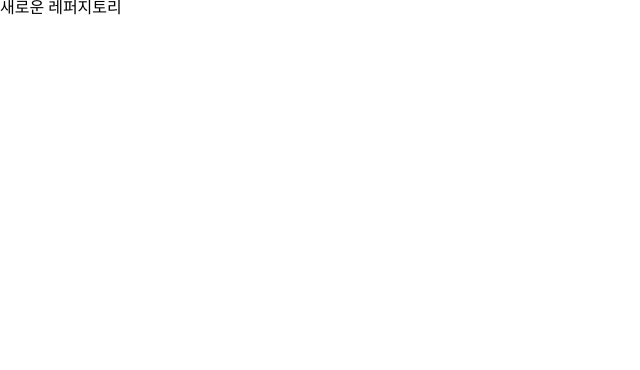
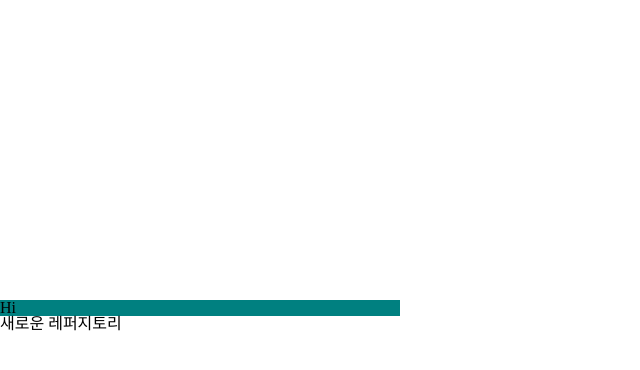
Before and after one commit to rahee-k-it/u-react-band, a React (Create React App) app: page / in a window 1280 px wide. Shown: the top 370 px of the page, without its empty margins (0-640 px from the left). Built offline with nearby package versions, Linux system fonts and the light colour scheme.

Commit message:
first time nav

```diff
--- a/package.json
+++ b/package.json
@@ -9,6 +9,7 @@
     "react": "^18.2.0",
     "react-dom": "^18.2.0",
     "react-scripts": "5.0.1",
+    "styled-components": "^5.3.5",
     "styled-reset": "^4.4.2",
     "web-vitals": "^2.1.4"
   },
--- a/src/App.js
+++ b/src/App.js
@@ -1,11 +1,19 @@
-import * as React from 'react';
-import { Reset } from 'styled-reset';
+import * as React from "react";
+import styled from "styled-components";
+import { Reset } from "styled-reset";
+
+const Nav = styled.div`
+  background-color: teal;
+  width: 400px;
+  margin-top: 300px;
+`;
 
 function App() {
   return (
     <>
       <Reset />
-      <div className='App'>
+      <Nav>Hi</Nav>
+      <div className="App">
         <h1>새로운 레퍼지토리</h1>
       </div>
     </>
```
Also changed, not shown: src/index.js (+5 -5 lines), 1 other file (tests, documents, lock files or other folders).
